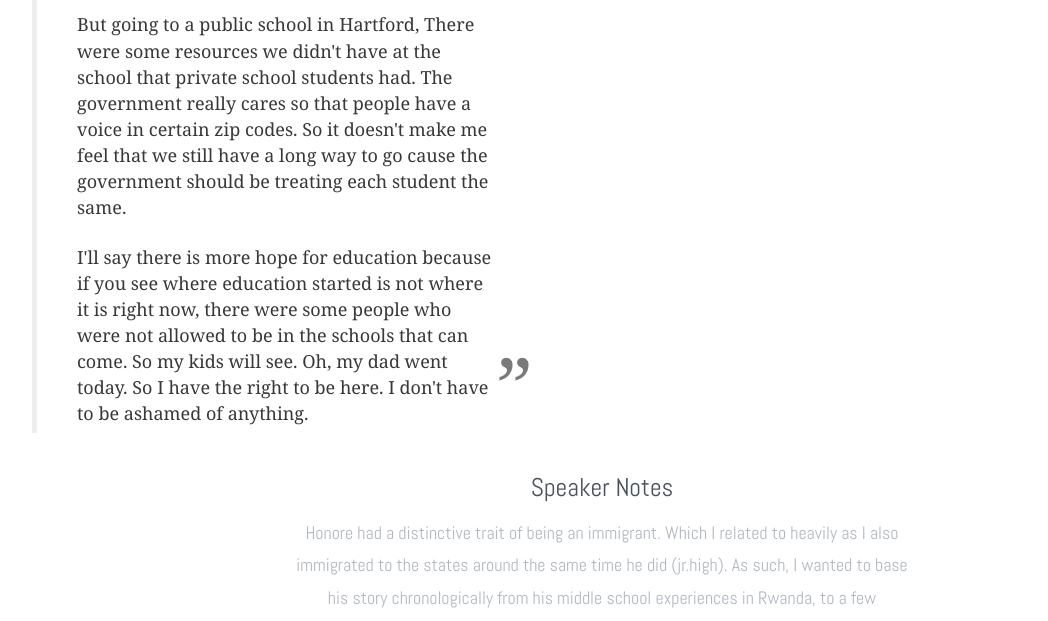
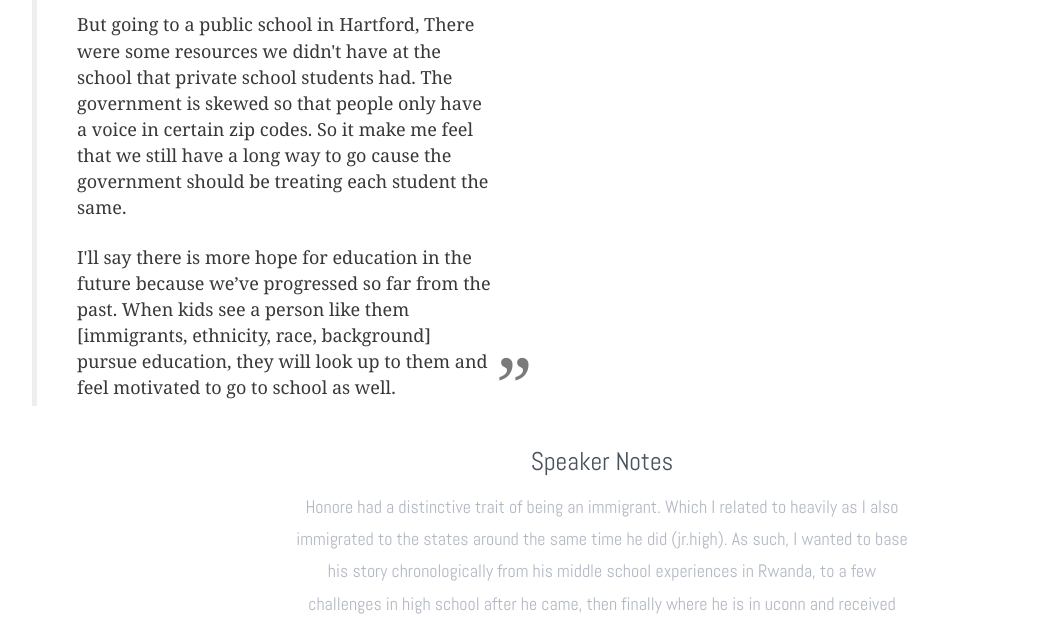
Before and after one commit to frankqgu/humansofuconn, a website: page about.html in a window 1280 px wide. Shown: the part 691-1312 px from the top of the page, without its empty margins (38-1086 px from the left). Drawn offline with Linux system fonts and the light colour scheme; files whose address does not match are found by name.

Commit message:
Update about.html

```diff
--- a/about.html
+++ b/about.html
@@ -62,8 +62,8 @@
           <blockquote>
           <p>I can start from middle school, where the teachers were telling us to dream big, even one day, they came into class to give a whole father talk to us like how it is important to dream big. That was in Africa, Rwanda.</p>
           <p>After I head to the states, the teachers help me to learn the language, the culture. When I got to college, I met a great counselor. When I was behind, he got me back on track. He helped me find those connections I don’t think I could’ve on my own.</p>
-          <p>But going to a public school in Hartford, There were some resources we didn't have at the school that private school students had. The government really cares so that people have a voice in certain zip codes. So it doesn't make me feel that we still have a long way to go cause the government should be treating each student the same.</p>
-          <p>I'll say there is more hope for education because if you see where education started is not where it is right now, there were some people who were not allowed to be in the schools that can come. So my kids will see. Oh, my dad went today. So I have the right to be here. I don't have to be ashamed of anything.</p>
+          <p>But going to a public school in Hartford, There were some resources we didn't have at the school that private school students had. The government is skewed so that people only have a voice in certain zip codes. So it make me feel that we still have a long way to go cause the government should be treating each student the same.</p>
+          <p>I'll say there is more hope for education in the future because we’ve progressed so far from the past. When kids see a person like them [immigrants, ethnicity, race, background] pursue education, they will look up to them and feel motivated to go to school as well.</p>
         </blockquote>
         </div>
         <div class="col-md-6">
```
